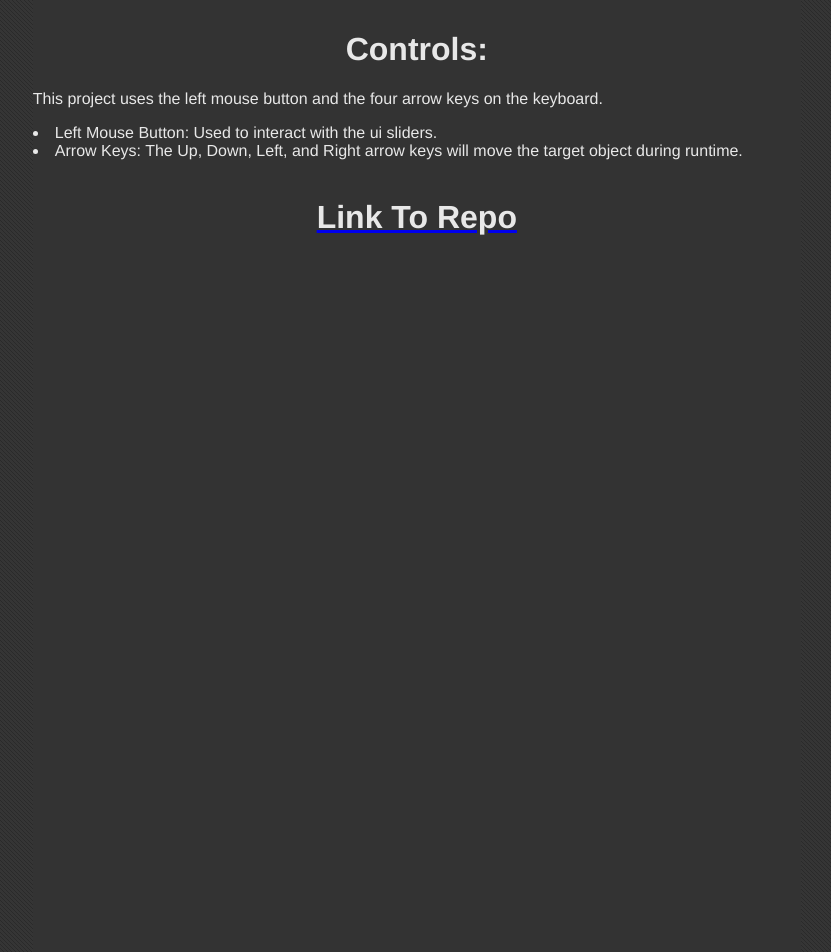
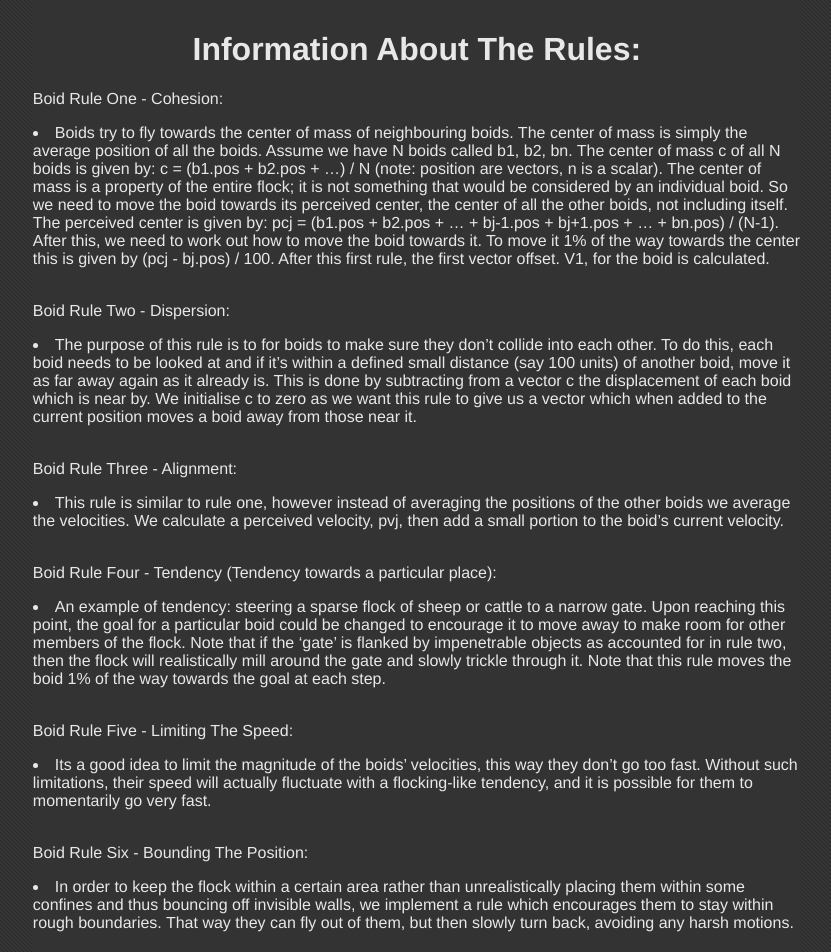
Before and after one commit to brockbarlow/brockbarlow, a plain HTML site: page projects/Boids/index.html in a window 1280 px wide. Shown: the part 920-1872 px from the top of the page, without its empty margins (236-1067 px from the left). Drawn offline with Linux system fonts and the light colour scheme; no server answers.

Commit message:
added info about boids to site

```diff
--- a/projects/Boids/index.html
+++ b/projects/Boids/index.html
@@ -38,6 +38,25 @@
 	<h1 style="text-align: center; color: #e8e8e8;">About The Project:</h1>
 	<p style="color: #e8e8e8;">This project simulates real world bird flocking behavior in a virtual environment. This project uses boid rules one to six: Cohesion, Dispersion, Alignment, Tendency, Velocity Limiting and Bounding Positions.</p>
 	<br/>
+	<h1 style="text-align: center; color: #e8e8e8;">Information About The Rules:</h1>
+	<p style="color: #e8e8e8;">Boid Rule One - Cohesion:</p>
+	<li style="color: #e8e8e8;">Boids try to fly towards the center of mass of neighbouring boids. The center of mass is simply the average position of all the boids. Assume we have N boids called b1, b2, bn. The center of mass c of all N boids is given by: c = (b1.pos + b2.pos + …) / N (note: position are vectors, n is a scalar). The center of mass is a property of the entire flock; it is not something that would be considered by an individual boid. So we need to move the boid towards its perceived center, the center of all the other boids, not including itself. The perceived center is given by: pcj = (b1.pos + b2.pos + … + bj-1.pos + bj+1.pos + … + bn.pos) / (N-1). After this, we need to work out how to move the boid towards it. To move it 1% of the way towards the center this is given by (pcj - bj.pos) / 100. After this first rule, the first vector offset. V1, for the boid is calculated.</li>
+	<br/>
+	<p style="color: #e8e8e8;">Boid Rule Two - Dispersion:</p>
+	<li style="color: #e8e8e8;">The purpose of this rule is to for boids to make sure they don’t collide into each other. To do this, each boid needs to be looked at and if it’s within a defined small distance (say 100 units) of another boid, move it as far away again as it already is. This is done by subtracting from a vector c the displacement of each boid which is near by. We initialise c to zero as we want this rule to give us a vector which when added to the current position moves a boid away from those near it.</li>
+	<br/>
+	<p style="color: #e8e8e8;">Boid Rule Three - Alignment:</p>
+	<li style="color: #e8e8e8;">This rule is similar to rule one, however instead of averaging the positions of the other boids we average the velocities. We calculate a perceived velocity, pvj, then add a small portion to the boid’s current velocity.</li>
+	<br/>
+	<p style="color: #e8e8e8;">Boid Rule Four - Tendency (Tendency towards a particular place):</p>
+	<li style="color: #e8e8e8;">An example of tendency: steering a sparse flock of sheep or cattle to a narrow gate. Upon reaching this point, the goal for a particular boid could be changed to encourage it to move away to make room for other members of the flock. Note that if the ‘gate’ is flanked by impenetrable objects as accounted for in rule two, then the flock will realistically mill around the gate and slowly trickle through it. Note that this rule moves the boid 1% of the way towards the goal at each step.</li>
+	<br/>
+	<p style="color: #e8e8e8;">Boid Rule Five - Limiting The Speed:</p>
+	<li style="color: #e8e8e8;">Its a good idea to limit the magnitude of the boids’ velocities, this way they don’t go too fast. Without such limitations, their speed will actually fluctuate with a flocking-like tendency, and it is possible for them to momentarily go very fast.</li>
+	<br/>
+	<p style="color: #e8e8e8;">Boid Rule Six - Bounding The Position:</p>
+	<li style="color: #e8e8e8;">In order to keep the flock within a certain area rather than unrealistically placing them within some confines and thus bouncing off invisible walls, we implement a rule which encourages them to stay within rough boundaries. That way they can fly out of them, but then slowly turn back, avoiding any harsh motions.</li>
+	<br/>
 	<h1 style="text-align: center; color: #e8e8e8;">Controls:</h1>
 	<p style="color: #e8e8e8;"> This project uses the left mouse button and the four arrow keys on the keyboard.</p>
 	<li style="color: #e8e8e8;">Left Mouse Button: Used to interact with the ui sliders.</li>
```
